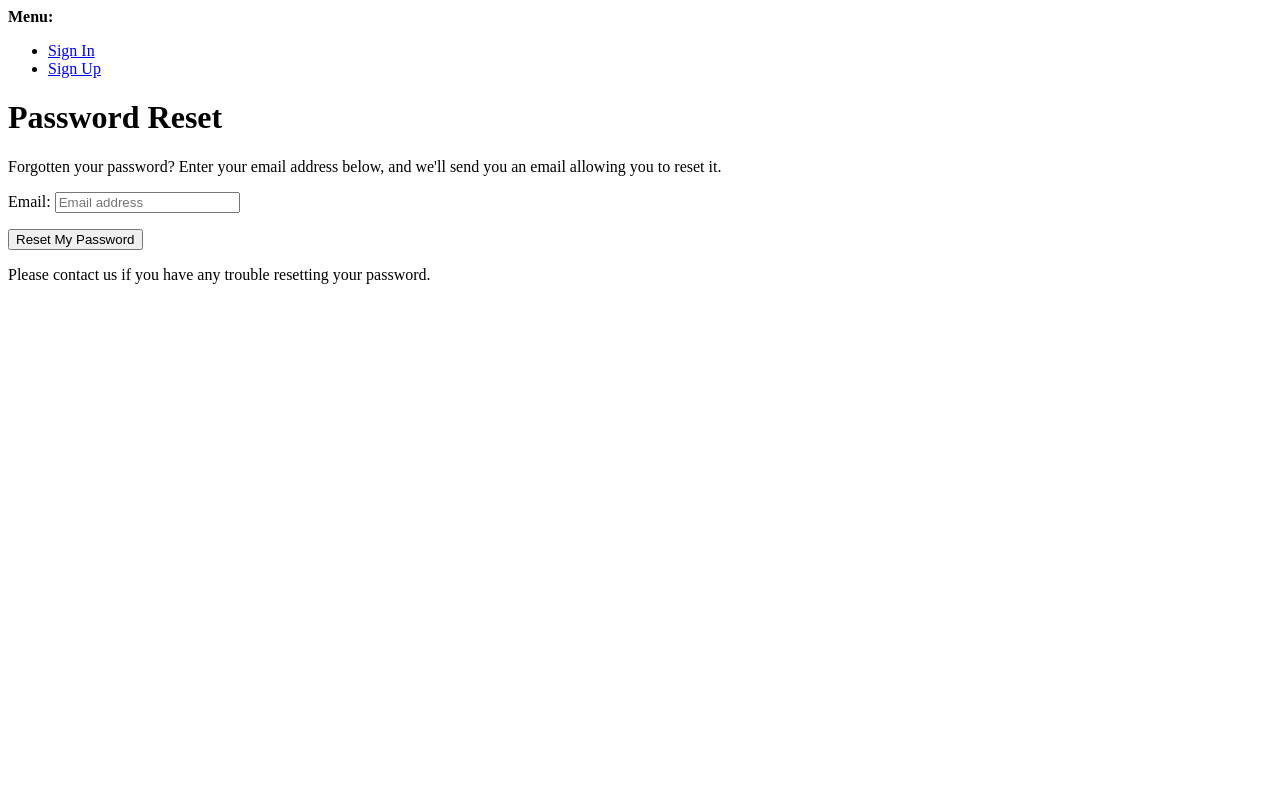
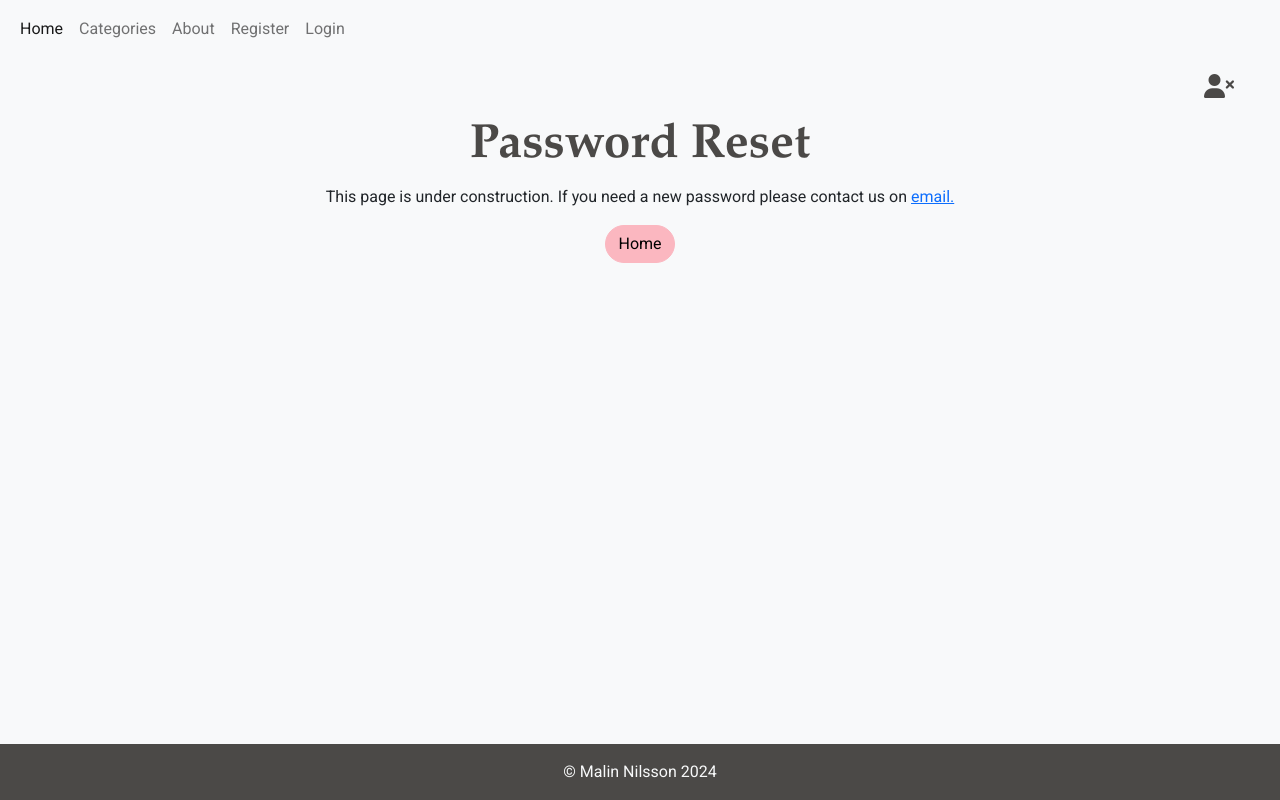
Before and after one commit to Malinchristina/handbook-for-burnout, a Django app: page /accounts/password/reset/ in a window 1280 px wide. Run offline with Django 5.2, Linux system fonts and the light colour scheme; some libraries are stand-ins or nearby versions.

Commit message:
style password_reset page

```diff
--- a/static/css/base.css
+++ b/static/css/base.css
@@ -170,7 +170,8 @@ a.ext-link {
   margin-left: 31px;
 }
 
-.previous-div {
+.previous-div,
+.center-button {
   display: flex;
   justify-content: center;
 }
--- a/templates/account/password_reset.html
+++ b/templates/account/password_reset.html
@@ -1,32 +1,28 @@
-{% extends "account/base_entrance.html" %}
-{% load i18n allauth account %}
-{% block head_title %}
-    {% trans "Password Reset" %}
-{% endblock head_title %}
+{% extends "base.html" %}
+{% load i18n %}
+{% load static %}
+
+
+{% block title %}
+Password Reset
+{% endblock %}
+
 {% block content %}
-    {% element h1 %}
-        {% trans "Password Reset" %}
-    {% endelement %}
-    {% if user.is_authenticated %}
-        {% include "account/snippets/already_logged_in.html" %}
-    {% endif %}
-    {% element p %}
-        {% trans "Forgotten your password? Enter your email address below, and we'll send you an email allowing you to reset it." %}
-    {% endelement %}
-    {% url 'account_reset_password' as reset_url %}
-    {% element form form=form method="post" action=reset_url %}
-        {% slot body %}
-            {% csrf_token %}
-            {% element fields form=form %}
-            {% endelement %}
-        {% endslot %}
-        {% slot actions %}
-            {% element button type="submit" %}
-                {% trans 'Reset My Password' %}
-            {% endelement %}
-        {% endslot %}
-    {% endelement %}
-    {% element p %}
-        {% blocktrans %}Please contact us if you have any trouble resetting your password.{% endblocktrans %}
-    {% endelement %}
-{% endblock content %}
+
+<div class="container">
+    <div class="row">
+        <div class="col-md-12">
+            <h2 class="heading">Password Reset</h2>
+            <p class="text-dark text-center">This page is under construction. If you need a new password please contact us on
+                <a href="mailto:malin_christina@yahoo.se">email.</a>
+            </p>
+            <div class="center-button">
+                <a href="{% url 'home' %}">
+                    <button class="btn btn-primary">Home</button>
+                </a>
+            </div>
+        </div>
+    </div>
+</div>
+
+{% endblock %}
```
